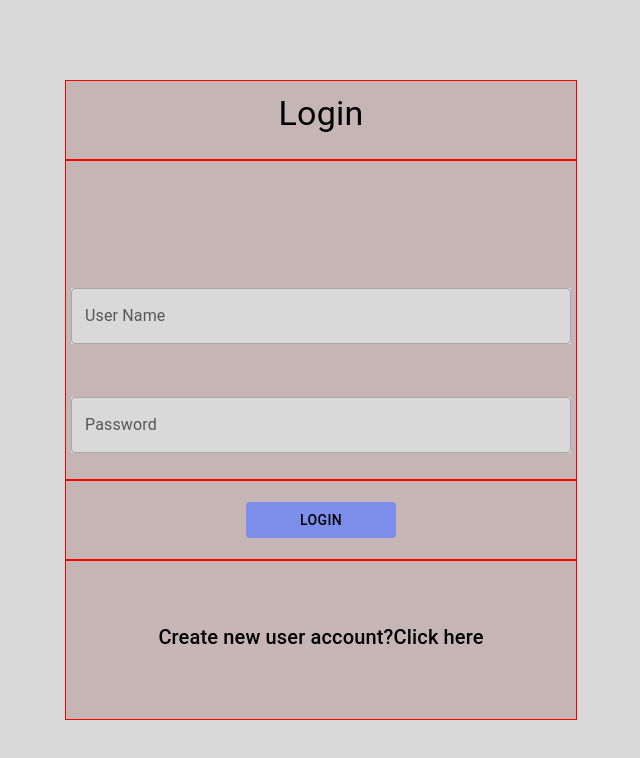
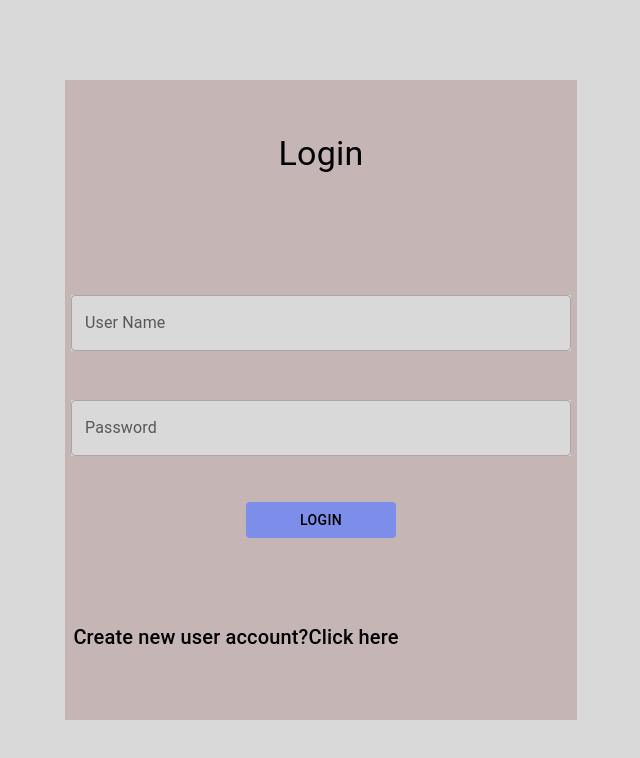
Before and after one commit to RasinthaDilshanJayarathne/Rapid-Application-Development, a React (Create React App) app: page / in a window 1280 px wide. Shown: the top 758 px of the page, without its empty margins (319-959 px from the left). Built offline with nearby package versions, Linux system fonts and the light colour scheme.

Commit message:
Finieshed Login Page

```diff
--- a/src/pages/Login/login.jsx
+++ b/src/pages/Login/login.jsx
@@ -18,14 +18,14 @@ class Login extends Component {
                             <Typography variant="h4" gutterBottom component="div">Login</Typography>
                         </Grid>
                         <Grid className={classes.loginFields}>
-                            <TextField id="outlined-basic" label="User Name" variant="outlined" style={{ width: '500px', marginTop: '100px', backgroundColor: '#D9D9D9' }} />
+                            <TextField id="outlined-basic" label="User Name" variant="outlined" style={{ width: '500px', marginTop: '30px', backgroundColor: '#D9D9D9' }} />
                             <TextField id="outlined-basic" label="Password" variant="outlined" type="password" style={{ width: '500px', backgroundColor: '#D9D9D9' }} />
                         </Grid>
                         <Grid className={classes.loginButton}>
                             <Button style={{ width: '150px', backgroundColor: '#7C8DEA', color: 'black' }}>Login</Button>
                         </Grid>
                         <Grid className={classes.loginClickHere}>
-                            <Typography variant="h6" gutterBottom component="div">Create new user account?Click here</Typography>
+                            <Typography variant="h6" gutterBottom component="div" style={{marginLeft:'-170px'}}>Create new user account?<span>Click here</span></Typography>
                         </Grid>
                     </Grid>
                 </Grid>
--- a/src/pages/Login/styles.js
+++ b/src/pages/Login/styles.js
@@ -21,23 +21,22 @@ export const styleSheet = {
     },
     loginHeader:{
         width:'40vw',
-        height:'10vh',
+        height:'20vh',
         display: 'flex',
         flexWrap: 'wrap',
         flexDirection: 'column',
         alignItems: 'center',
         justifyContent: 'center',
-        border:'1px solid red',
+
     },
     loginFields:{
         width:'40vw',
-        height:'40vh',
+        height:'30vh',
         display: 'flex',
         flexWrap: 'wrap',
         flexDirection: 'row',
         alignItems: 'center',
         justifyContent: 'center',
-        border:'1px solid red',
     },
     loginButton:{
         width:'40vw',
@@ -47,7 +46,7 @@ export const styleSheet = {
         flexDirection: 'row',
         alignItems: 'center',
         justifyContent: 'center',
-        border:'1px solid red',
+
     },
     loginClickHere:{
         width:'40vw',
@@ -57,6 +56,5 @@ export const styleSheet = {
         flexDirection: 'row',
         alignItems: 'center',
         justifyContent: 'center',
-        border:'1px solid red',
     }
 }
```
